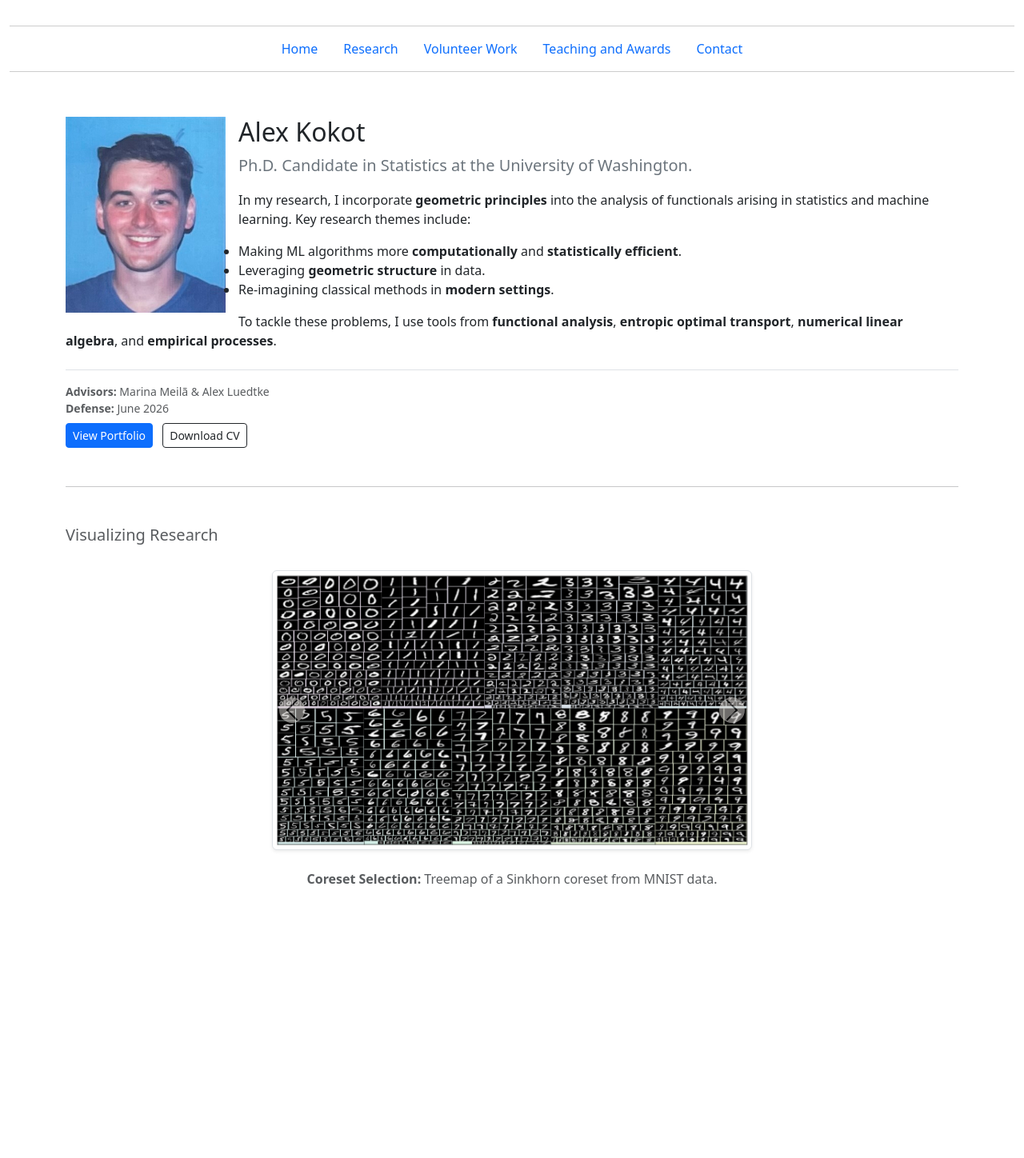
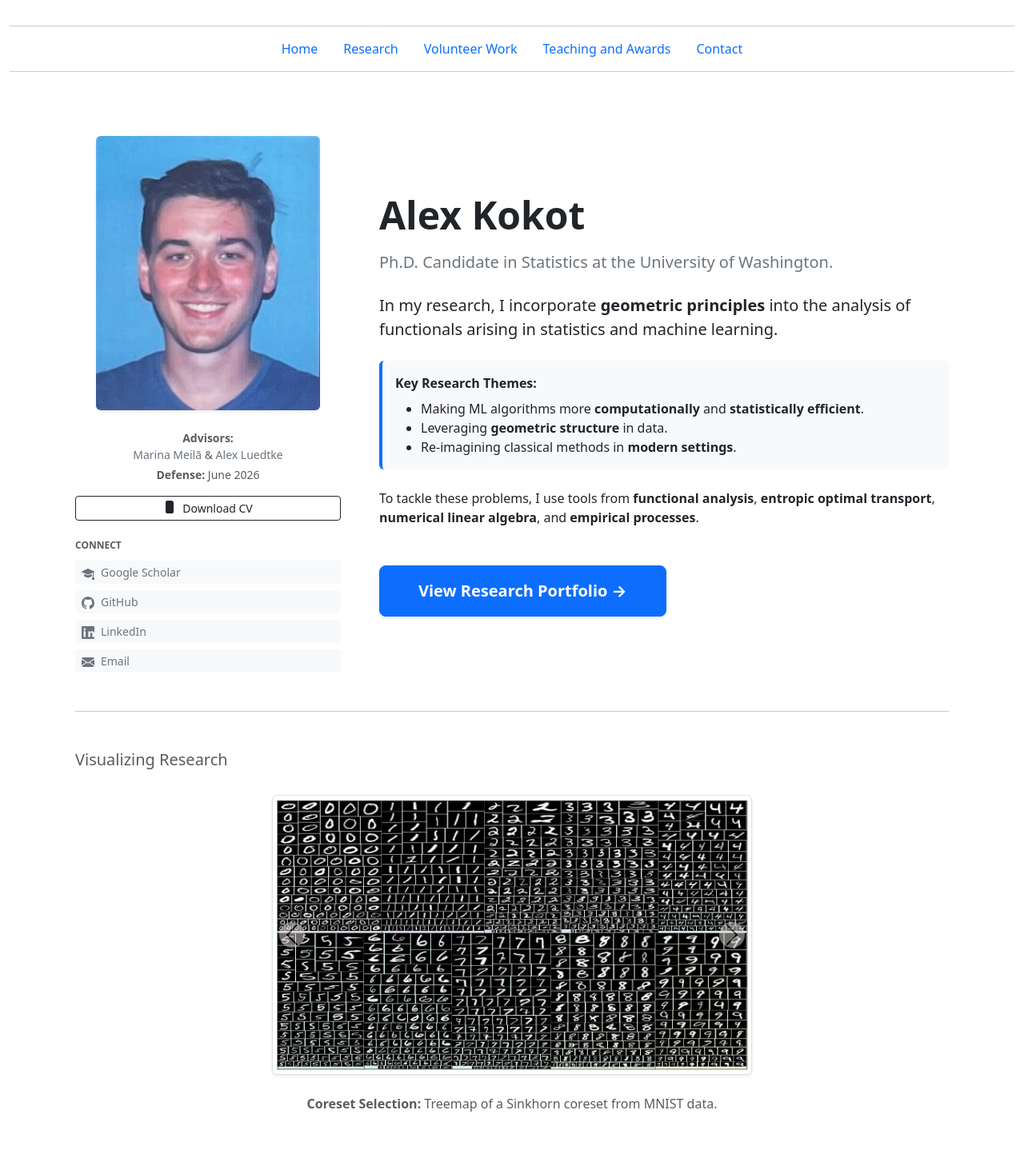
Before and after one commit to amkokot/alex_kokot, a Jekyll site: the page built from index-test.md, in a window 1280 px wide. Shown: the whole page at 80% size. Built offline with Jekyll 4.4.1, drawn with Linux system fonts in a browser that asks for light colours; before the commit the page ends 1135 px from its top, so only the background shows below that.

Commit message:
test page layout

```diff
--- a/index-test.md
+++ b/index-test.md
@@ -4,86 +4,145 @@ title: "Home"
 permalink: /index-test/
 ---
 
-<div class="intro-inline">
-  <img
-    src="{{ site.baseurl }}/assets/images/alex_kokot.jpg"
-    alt="Alex Kokot"
-    class="intro-img"
-  />
-  <div class="intro-text">
-    <h2>Alex Kokot</h2>
-    <p class="lead text-secondary">
-      Ph.D. Candidate in Statistics at the University of Washington.
-    </p>
+<div class="container py-4">
 
-    <p>
-      In my research, I incorporate <strong>geometric principles</strong> into the analysis of functionals arising in statistics and machine learning. Key research themes include:
-    </p>
-    <ul>
-      <li>Making ML algorithms more <strong>computationally</strong> and <strong>statistically efficient</strong>.</li>
-      <li>Leveraging <strong>geometric structure</strong> in data.</li>
-      <li>Re-imagining classical methods in <strong>modern settings</strong>.</li>
-    </ul>
-    <p>
-      To tackle these problems, I use tools from <strong>functional analysis</strong>, <strong>entropic optimal transport</strong>, <strong>numerical linear algebra</strong>, and <strong>empirical processes</strong>.
-    </p>
+  <div class="row align-items-center g-5 mb-5">
 
-    <div class="mt-4 pt-3 border-top">
-      <p class="small text-muted mb-2">
-        <strong>Advisors:</strong> <a href="https://stat.uw.edu/about-us/people/marina-meila" class="text-decoration-none text-muted">Marina Meilã</a> & <a href="https://stat.uw.edu/about-us/people/alex-luedtke" class="text-decoration-none text-muted">Alex Luedtke</a><br>
-        <strong>Defense:</strong> June 2026
+    <div class="col-lg-4 text-center">
+
+      <img
+        src="{{ site.baseurl }}/assets/images/alex_kokot.jpg"
+        alt="Alex Kokot"
+        class="img-fluid rounded shadow-sm"
+        style="max-width: 280px; object-fit: cover;"
+      />
+
+      <div class="mt-4 text-muted small">
+        <p class="mb-1">
+          <strong>Advisors:</strong><br>
+          <a href="https://stat.uw.edu/about-us/people/marina-meila" class="text-decoration-none text-secondary">Marina Meilã</a> & <a href="https://stat.uw.edu/about-us/people/alex-luedtke" class="text-decoration-none text-secondary">Alex Luedtke</a>
+        </p>
+        <p class="mb-3">
+          <strong>Defense:</strong> June 2026
+        </p>
+
+        <a href="{{ site.baseurl }}/assets/Documents/CV_Kokot.pdf" target="_blank" class="btn btn-outline-dark btn-sm w-100 mb-4">
+          <svg xmlns="http://www.w3.org/2000/svg" width="16" height="16" fill="currentColor" class="bi bi-file-earmark-person me-2" viewBox="0 0 16 16" style="vertical-align: text-top;">
+            <path d="M11 2.5a.5.5 0 0 1 .5-.5h1a.5.5 0 0 1 .5.5v1a.5.5 0 0 1-.5.5h-1a.5.5 0 0 1-.5-.5v-1z"/>
+            <path d="M5 0a2 2 0 0 0-2 2v12a2 2 0 0 0 2 2h6a2 2 0 0 0 2-2V2.293a1 1 0 0 0-.293-.707l-2-2A1 1 0 0 0 10.293 0H5zm5.5 1.5v2a1 1 0 0 0 1 1h2l-3-3z"/>
+          </svg>Download CV
+        </a>
+
+        <div class="d-grid gap-2 text-start">
+          <h6 class="text-uppercase text-muted fw-bold mb-1" style="font-size: 0.75rem;">Connect</h6>
+
+          <a href="#" target="_blank" class="btn btn-sm btn-light text-start border-0 text-secondary">
+            <svg xmlns="http://www.w3.org/2000/svg" width="16" height="16" fill="currentColor" class="bi bi-mortarboard-fill me-2" viewBox="0 0 16 16">
+              <path d="M8.211 2.047a.5.5 0 0 0-.422 0l-7.5 3.5a.5.5 0 0 0 .025.917l7.5 3a.5.5 0 0 0 .372 0L14 7.14V13a1 1 0 0 0-1 1v2h3v-2a1 1 0 0 0-1-1V6.739l.686-.275a.5.5 0 0 0 .025-.917l-7.5-3.5Z"/>
+              <path d="M4.176 9.032a.5.5 0 0 0-.656.327l-.5 1.7a.5.5 0 0 0 .294.605l4.5 1.8a.5.5 0 0 0 .372 0l4.5-1.8a.5.5 0 0 0 .294-.605l-.5-1.7a.5.5 0 0 0-.656-.327L8 10.466 4.176 9.032Z"/>
+            </svg>Google Scholar
+          </a>
+
+          <a href="#" target="_blank" class="btn btn-sm btn-light text-start border-0 text-secondary">
+            <svg xmlns="http://www.w3.org/2000/svg" width="16" height="16" fill="currentColor" class="bi bi-github me-2" viewBox="0 0 16 16">
+              <path d="M8 0C3.58 0 0 3.58 0 8c0 3.54 2.29 6.53 5.47 7.59.4.07.55-.17.55-.38 0-.19-.01-.82-.01-1.49-2.01.37-2.53-.49-2.69-.94-.09-.23-.48-.94-.82-1.13-.28-.15-.68-.52-.01-.53.63-.01 1.08.58 1.23.82.72 1.21 1.87.87 2.33.66.07-.52.28-.87.51-1.07-1.78-.2-3.64-.89-3.64-3.95 0-.87.31-1.59.82-2.15-.08-.2-.36-1.02.08-2.12 0 0 .67-.21 2.2.82.64-.18 1.32-.27 2-.27.68 0 1.36.09 2 .27 1.53-1.04 2.2-.82 2.2-.82.44 1.1.16 1.92.08 2.12.51.56.82 1.27.82 2.15 0 3.07-1.87 3.75-3.65 3.95.29.25.54.73.54 1.48 0 1.07-.01 1.93-.01 2.2 0 .21.15.46.55.38A8.012 8.012 0 0 0 16 8c0-4.42-3.58-8-8-8z"/>
+            </svg>GitHub
+          </a>
+
+          <a href="#" target="_blank" class="btn btn-sm btn-light text-start border-0 text-secondary">
+            <svg xmlns="http://www.w3.org/2000/svg" width="16" height="16" fill="currentColor" class="bi bi-linkedin me-2" viewBox="0 0 16 16">
+              <path d="M0 1.146C0 .513.526 0 1.175 0h13.65C15.474 0 16 .513 16 1.146v13.708c0 .633-.526 1.146-1.175 1.146H1.175C.526 16 0 15.487 0 14.854V1.146zm4.943 12.248V6.169H2.542v7.225h2.401zm-1.2-8.212c.837 0 1.358-.554 1.358-1.248-.015-.709-.52-1.248-1.342-1.248-.822 0-1.359.54-1.359 1.248 0 .694.521 1.248 1.358 1.248zM16 14.732V9.67c0-2.342-1.249-3.465-2.92-3.465-1.351 0-1.956.745-2.292 1.285v-1.107H8.39c.041.88 0 7.225 0 7.225h2.401v-4.037c0-.216.015-.432.079-.586.173-.431.567-.878 1.232-.878.869 0 1.216.662 1.216 1.634v3.865h2.401z"/>
+            </svg>LinkedIn
+          </a>
+
+          <a href="mailto:akokot@uw.edu" class="btn btn-sm btn-light text-start border-0 text-secondary">
+            <svg xmlns="http://www.w3.org/2000/svg" width="16" height="16" fill="currentColor" class="bi bi-envelope-fill me-2" viewBox="0 0 16 16">
+              <path d="M.05 3.555A2 2 0 0 1 2 2h12a2 2 0 0 1 1.95 1.555L8 8.414.05 3.555ZM0 4.697v7.104l5.803-3.558L0 4.697ZM6.761 8.83l-6.57 4.027A2 2 0 0 0 2 14h12a2 2 0 0 0 1.808-1.144l-6.57-4.027L8 9.586l-1.239-.757Zm3.436-.586L16 11.801V4.697l-5.803 3.546Z"/>
+            </svg>Email
+          </a>
+
+        </div>
+      </div>
+    </div>
+
+    <div class="col-lg-8">
+      <h1 class="display-5 fw-bold mb-3">Alex Kokot</h1>
+      <p class="lead text-secondary mb-4">
+        Ph.D. Candidate in Statistics at the University of Washington.
       </p>
-      <a href="{{ site.baseurl }}/research/" class="btn btn-primary btn-sm me-2">View Portfolio</a>
-      <a href="{{ site.baseurl }}/assets/Documents/CV_Kokot.pdf" target="_blank" class="btn btn-outline-dark btn-sm">Download CV</a>
+
+      <p class="fs-5">
+        In my research, I incorporate <strong>geometric principles</strong> into the analysis of functionals arising in statistics and machine learning.
+      </p>
+
+      <div class="my-4 p-3 bg-light rounded border-start border-4 border-primary">
+        <p class="mb-2 fw-bold text-dark">Key Research Themes:</p>
+        <ul class="mb-0">
+          <li>Making ML algorithms more <strong>computationally</strong> and <strong>statistically efficient</strong>.</li>
+          <li>Leveraging <strong>geometric structure</strong> in data.</li>
+          <li>Re-imagining classical methods in <strong>modern settings</strong>.</li>
+        </ul>
+      </div>
+
+      <p>
+        To tackle these problems, I use tools from <strong>functional analysis</strong>, <strong>entropic optimal transport</strong>, <strong>numerical linear algebra</strong>, and <strong>empirical processes</strong>.
+      </p>
+
+      <div class="mt-5">
+        <a href="{{ site.baseurl }}/research/" class="btn btn-primary btn-lg px-5 py-3 shadow-sm fw-bold">
+          View Research Portfolio &rarr;
+        </a>
+      </div>
     </div>
   </div>
-</div>
 
-<hr class="my-5">
+  <hr class="my-5">
 
-<h3 class="h5 text-muted mb-3">Visualizing Research</h3>
+  <h3 class="h5 text-muted mb-4">Visualizing Research</h3>
 
-<div id="researchCarousel" class="carousel slide mb-4 shadow-sm border rounded" data-bs-ride="carousel">
-  <div class="carousel-inner rounded">
+  <div id="researchCarousel" class="carousel slide mb-4 shadow-sm border rounded" data-bs-ride="carousel">
+    <div class="carousel-inner rounded">
 
-    <div class="carousel-item active" data-caption="<strong>Coreset Selection:</strong> Treemap of a Sinkhorn coreset from MNIST data.">
-      <img src="{{ site.baseurl }}/assets/images/mnist_treemap.png" class="d-block w-100" alt="MNIST Treemap">
+      <div class="carousel-item active" data-caption="<strong>Coreset Selection:</strong> Treemap of a Sinkhorn coreset from MNIST data.">
+        <img src="{{ site.baseurl }}/assets/images/mnist_treemap.png" class="d-block w-100" alt="MNIST Treemap">
+      </div>
+
+      <div class="carousel-item" data-caption="<strong>Entropic OT:</strong> Geometric visualization of a Sinkhorn coreset.">
+        <img src="{{ site.baseurl }}/assets/images/mnist_scatter_categorical.png" class="d-block w-100" alt="MNIST Scatter">
+      </div>
+
+      <div class="carousel-item" data-caption="<strong>Distributional Compression:</strong> Sinkhorn coresets from a Gaussian mixture.">
+        <img src="{{ site.baseurl }}/assets/images/gauss_grid_wide.png" class="d-block w-100" alt="Gaussian Grid">
+      </div>
+
+      <div class="carousel-item" data-caption="<strong>Spectral Embeddings:</strong> A comparison of the induced and Sasaki metrics. (To appear in ICML)">
+        <img src="{{ site.baseurl }}/assets/images/sasaki.png" class="d-block w-100" alt="Sasaki Metric">
+      </div>
+
+      <div class="carousel-item" data-caption="<strong>Manifold Learning:</strong> Laplacian eigenfunctions on clean vs. noisy manifolds.">
+        <img src="{{ site.baseurl }}/assets/images/clean_vs_noisy.png" class="d-block w-100" alt="Clean vs Noisy">
+      </div>
+
+      <div class="carousel-item" data-caption="<strong>Local EGOP:</strong> Neighborhoods produced by AGOP Descent.">
+        <img src="{{ site.baseurl }}/assets/images/Mandrill_Localizations_2.png" class="d-block w-100" alt="Mandrill Localizations">
+      </div>
+
     </div>
 
-    <div class="carousel-item" data-caption="<strong>Entropic OT:</strong> Geometric visualization of a Sinkhorn coreset.">
-      <img src="{{ site.baseurl }}/assets/images/mnist_scatter_categorical.png" class="d-block w-100" alt="MNIST Scatter">
-    </div>
-
-    <div class="carousel-item" data-caption="<strong>Distributional Compression:</strong> Sinkhorn coresets from a Gaussian mixture.">
-      <img src="{{ site.baseurl }}/assets/images/gauss_grid_wide.png" class="d-block w-100" alt="Gaussian Grid">
-    </div>
-
-    <div class="carousel-item" data-caption="<strong>Spectral Embeddings:</strong> A comparison of the induced and Sasaki metrics. (To appear in ICML)">
-      <img src="{{ site.baseurl }}/assets/images/sasaki.png" class="d-block w-100" alt="Sasaki Metric">
-    </div>
-
-    <div class="carousel-item" data-caption="<strong>Manifold Learning:</strong> Laplacian eigenfunctions on clean vs. noisy manifolds.">
-      <img src="{{ site.baseurl }}/assets/images/clean_vs_noisy.png" class="d-block w-100" alt="Clean vs Noisy">
-    </div>
-
-    <div class="carousel-item" data-caption="<strong>Local EGOP:</strong> Neighborhoods produced by AGOP Descent.">
-      <img src="{{ site.baseurl }}/assets/images/Mandrill_Localizations_2.png" class="d-block w-100" alt="Mandrill Localizations">
-    </div>
-
+    <button class="carousel-control-prev" type="button" data-bs-target="#researchCarousel" data-bs-slide="prev">
+      <span class="carousel-control-prev-icon bg-dark rounded-circle p-2" aria-hidden="true"></span>
+      <span class="visually-hidden">Previous</span>
+    </button>
+    <button class="carousel-control-next" type="button" data-bs-target="#researchCarousel" data-bs-slide="next">
+      <span class="carousel-control-next-icon bg-dark rounded-circle p-2" aria-hidden="true"></span>
+      <span class="visually-hidden">Next</span>
+    </button>
   </div>
 
-  <button class="carousel-control-prev" type="button" data-bs-target="#researchCarousel" data-bs-slide="prev">
-    <span class="carousel-control-prev-icon bg-dark rounded-circle p-2" aria-hidden="true"></span>
-    <span class="visually-hidden">Previous</span>
-  </button>
-  <button class="carousel-control-next" type="button" data-bs-target="#researchCarousel" data-bs-slide="next">
-    <span class="carousel-control-next-icon bg-dark rounded-circle p-2" aria-hidden="true"></span>
-    <span class="visually-hidden">Next</span>
-  </button>
-</div>
+  <div class="text-center mt-2">
+    <p id="carouselCaption" class="text-muted small"></p>
+  </div>
 
-<div class="text-center mt-2">
-  <p id="carouselCaption" class="text-muted small"></p>
 </div>
 
 <script>
```
